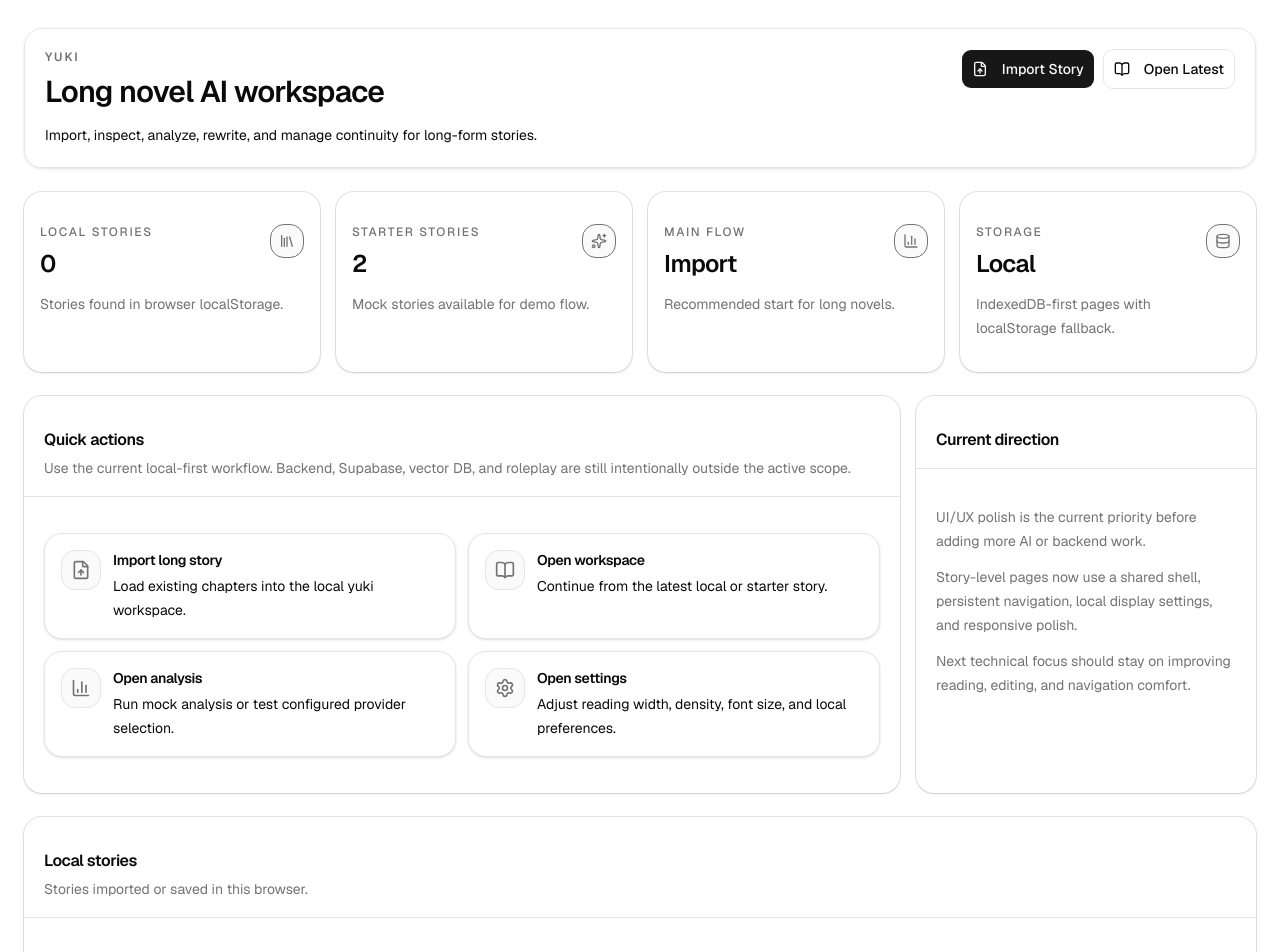
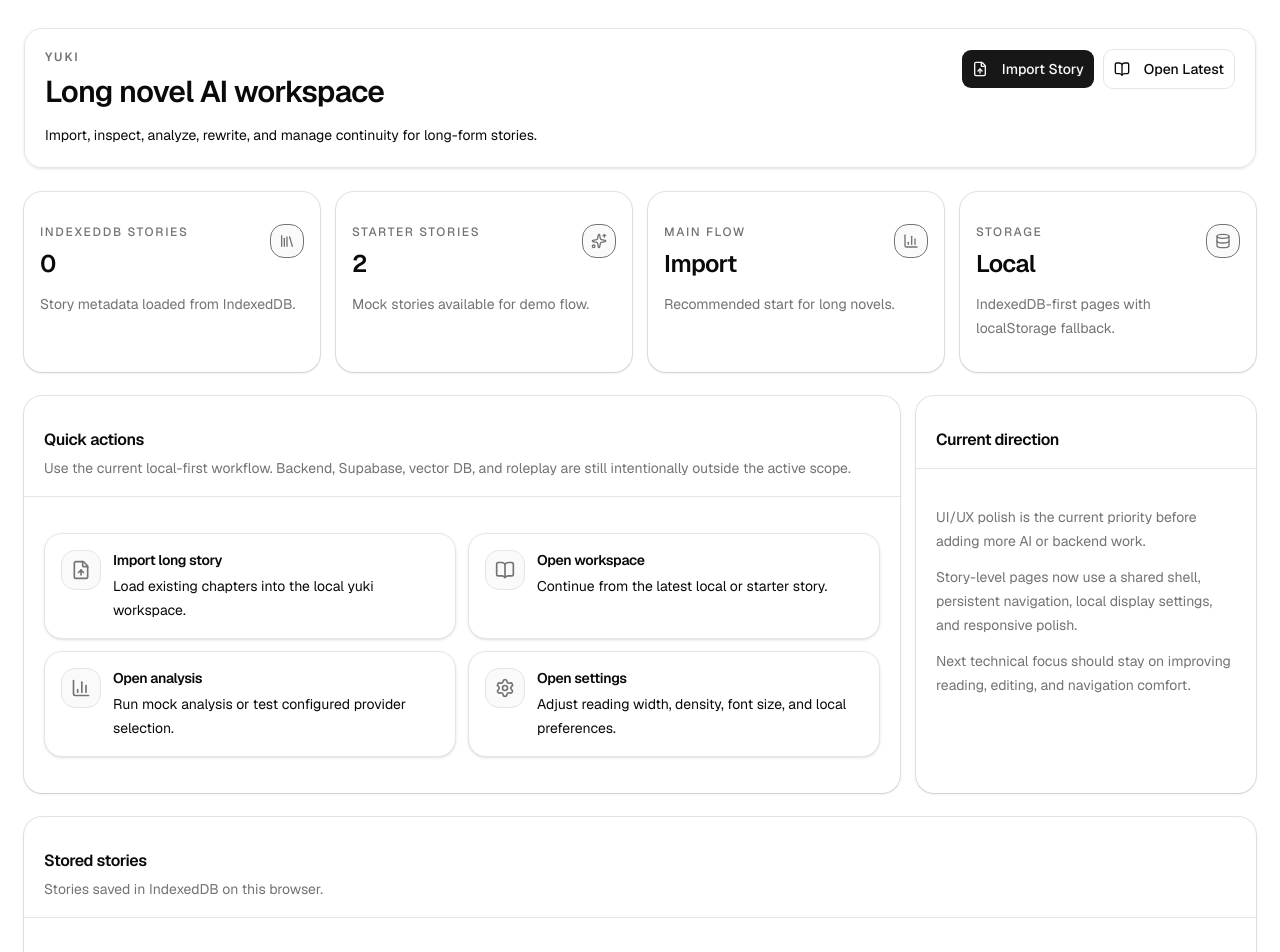
Before and after one commit to PhatMap/yuki, a Next.js app: page / in a window 1280 px wide. Shown: the top 952 px of the page. Built offline with nearby package versions, Linux system fonts and the light colour scheme.

Commit message:
Make IndexedDB primary for story storage

```diff
--- a/src/app/stories/import/page.tsx
+++ b/src/app/stories/import/page.tsx
@@ -19,22 +19,9 @@ import {
   createInitialAnalysisStatus,
   detectChaptersFromText,
 } from "@/lib/novel-processing";
-import {
-  readJsonFromLocalStorage,
-  writeLocalStorageBatch,
-} from "@/lib/storage/safe-local-storage";
 import type { ChapterChunk, ImportedChapter, Story } from "@/lib/types";
 
-const storyStorageKey = "ai-story-app:stories";
 const tempStoryId = "preview-import-story";
-
-function isStoryArray(value: unknown): value is Story[] {
-  return Array.isArray(value);
-}
-
-function readLocalStories() {
-  return readJsonFromLocalStorage<Story[]>(storyStorageKey, [], isStoryArray);
-}
 
 export default function ImportNovelPage() {
   const router = useRouter();
@@ -111,27 +98,6 @@ export default function ImportNovelPage() {
       updatedAt: now,
     };
 
-    const localStorageSaved = writeLocalStorageBatch([
-      {
-        key: storyStorageKey,
-        value: JSON.stringify([newStory, ...readLocalStories()]),
-      },
-      {
-        key: `ai-story-app:chapters:${storyId}`,
-        value: JSON.stringify(importedChapters),
-      },
-      {
-        key: `ai-story-app:chunks:${storyId}`,
-        value: JSON.stringify(chunks),
-      },
-      {
-        key: `ai-story-app:analysis-status:${storyId}`,
-        value: JSON.stringify(analysisStatus),
-      },
-    ]);
-
-    let indexedDbSaved = false;
-
     try {
       await saveImportedStoryData({
         story: newStory,
@@ -139,15 +105,9 @@ export default function ImportNovelPage() {
         chunks,
         analysisStatus,
       });
-      indexedDbSaved = true;
     } catch (error) {
       console.error("Failed to save imported novel to IndexedDB", error);
-    }
-
-    if (!localStorageSaved && !indexedDbSaved) {
-      setCreateError(
-        "Không thể lưu truyện import vào IndexedDB hoặc localStorage. Vui lòng thử lại.",
-      );
+      setCreateError("Could not save imported story data to IndexedDB.");
       setIsCreating(false);
       return;
     }
@@ -168,14 +128,15 @@ export default function ImportNovelPage() {
           <div className="app-warning-box max-w-3xl">
             <AlertTriangle className="mt-0.5 h-4 w-4 shrink-0 text-foreground" />
             <p>
-              Với truyện rất dài, bản localStorage chỉ dùng cho prototype. Bản
-              production cần database và background processing.
+              IndexedDB is the source of truth for long story, chapter, and
+              chunk data in this local-first prototype.
             </p>
           </div>
           <div className="flex max-w-3xl gap-3 rounded-lg border bg-background p-4 text-sm text-muted-foreground">
             <FileText className="mt-0.5 h-4 w-4 shrink-0 text-foreground" />
             <p>
-              Prototype hiện lưu song song IndexedDB và localStorage fallback.
+              localStorage is reserved for small UI preferences and temporary
+              compatibility reads, not new large imports.
             </p>
           </div>
         </div>
--- a/src/app/stories/page.tsx
+++ b/src/app/stories/page.tsx
@@ -1,20 +1,152 @@
+"use client";
+
 import Link from "next/link";
+import { useEffect, useMemo, useState } from "react";
 
 import { PageContainer } from "@/components/app/page-container";
 import { PageHeader } from "@/components/app/page-header";
 import { PageShell } from "@/components/app/page-shell";
 import StoryCard from "@/components/story/story-card";
 import StoryTree from "@/components/story/story-tree";
-import { branches, chapters, stories } from "@/lib/mock-data";
+import { getAllStories, getImportedChapters } from "@/lib/db/indexed-db";
+import {
+  branches as mockBranches,
+  chapters as mockChapters,
+  stories as mockStories,
+} from "@/lib/mock-data";
+import type { Chapter, Story, StoryBranch } from "@/lib/types";
+
+const storiesStorageKey = "ai-story-app:stories";
+
+type StoryListSource = "indexeddb" | "legacy-local" | "mock";
+
+function isRecord(value: unknown): value is Record<string, unknown> {
+  return Boolean(value) && typeof value === "object" && !Array.isArray(value);
+}
+
+function isStory(value: unknown): value is Story {
+  if (!isRecord(value)) return false;
+
+  return (
+    typeof value.id === "string" &&
+    typeof value.title === "string" &&
+    typeof value.description === "string" &&
+    typeof value.createdAt === "string" &&
+    typeof value.updatedAt === "string"
+  );
+}
+
+function readLegacyLocalStoriesSnapshot() {
+  if (typeof window === "undefined") return [];
+
+  const rawValue = localStorage.getItem(storiesStorageKey);
+
+  try {
+    const parsedValue = rawValue ? (JSON.parse(rawValue) as unknown) : [];
+
+    return Array.isArray(parsedValue) ? parsedValue.filter(isStory) : [];
+  } catch (error) {
+    console.error("Failed to read legacy stories from localStorage", error);
+    return [];
+  }
+}
+
+function toStoryTreeChapter(chapter: {
+  id: string;
+  storyId: string;
+  title: string;
+  cleanContent: string;
+  chapterNumber: number;
+  createdAt: string;
+}): Chapter {
+  return {
+    id: chapter.id,
+    storyId: chapter.storyId,
+    title: chapter.title,
+    content: chapter.cleanContent,
+    order: chapter.chapterNumber,
+    createdAt: chapter.createdAt,
+  };
+}
 
 export default function StoriesPage() {
+  const [storedStories, setStoredStories] = useState<Story[]>([]);
+  const [storedChapters, setStoredChapters] = useState<Chapter[]>([]);
+  const [storySource, setStorySource] = useState<StoryListSource>("mock");
+
+  useEffect(() => {
+    let isActive = true;
+
+    async function loadStories() {
+      try {
+        const indexedDbStories = await getAllStories();
+
+        if (!isActive) return;
+
+        if (indexedDbStories.length > 0) {
+          const indexedDbChapters = (
+            await Promise.all(
+              indexedDbStories.map(async (story) => {
+                const importedChapters = await getImportedChapters(story.id);
+
+                return importedChapters.map(toStoryTreeChapter);
+              }),
+            )
+          ).flat();
+
+          if (!isActive) return;
+
+          setStoredStories(indexedDbStories);
+          setStoredChapters(indexedDbChapters);
+          setStorySource("indexeddb");
+          return;
+        }
+      } catch (error) {
+        console.error("Failed to read stories from IndexedDB", error);
+      }
+
+      // TEMP_COMPATIBILITY: read old story metadata only while existing
+      // browsers may still have records from the previous localStorage flow.
+      const legacyStories = readLegacyLocalStoriesSnapshot();
+
+      if (!isActive) return;
+
+      setStoredStories(legacyStories);
+      setStoredChapters([]);
+      setStorySource(legacyStories.length > 0 ? "legacy-local" : "mock");
+    }
+
+    void loadStories();
+
+    return () => {
+      isActive = false;
+    };
+  }, []);
+
+  const displayedStories = storedStories.length > 0 ? storedStories : mockStories;
+  const displayedChapters =
+    storedStories.length > 0 ? storedChapters : mockChapters;
+  const displayedBranches: StoryBranch[] =
+    storySource === "mock" ? mockBranches : [];
+  const pageDescription = useMemo(() => {
+    if (storySource === "indexeddb") {
+      return "Browse story projects saved in IndexedDB and open the active workspace for planning, analysis, timeline, relationships, and rewrite work.";
+    }
+
+    if (storySource === "legacy-local") {
+      return "Browse legacy localStorage story metadata while the app keeps IndexedDB as the primary store for new story data.";
+    }
+
+    return "Browse starter story projects and open the active workspace for planning, analysis, timeline, relationships, and rewrite work.";
+  }, [storySource]);
+
   return (
     <PageShell>
       <PageContainer>
         <PageHeader
           eyebrow="Library"
           title="Stories"
-          description="Browse story projects and open the active workspace for planning, analysis, timeline, relationships, and rewrite work."
+          description={pageDescription}
           action={
             <div className="app-action-row">
               <Link href="/stories/new" className="app-primary-action">
@@ -30,8 +162,8 @@ export default function StoriesPage() {
         <section className="grid min-w-0 gap-6 lg:grid-cols-[minmax(0,1fr)_360px]">
           <div className="min-w-0 space-y-4">
             <div className="grid min-w-0 gap-4 md:grid-cols-2">
-              {stories.map((story) => {
-                const chapterCount = chapters.filter(
+              {displayedStories.map((story) => {
+                const chapterCount = displayedChapters.filter(
                   (chapter) => chapter.storyId === story.id,
                 ).length;
 
@@ -47,9 +179,9 @@ export default function StoriesPage() {
           </div>
 
           <StoryTree
-            branches={branches}
-            chapters={chapters}
-            stories={stories}
+            branches={displayedBranches}
+            chapters={displayedChapters}
+            stories={displayedStories}
           />
         </section>
       </PageContainer>
--- a/src/components/home/home-dashboard-client.tsx
+++ b/src/components/home/home-dashboard-client.tsx
@@ -1,7 +1,7 @@
 "use client";
 
 import Link from "next/link";
-import { type ReactNode, useMemo, useSyncExternalStore } from "react";
+import { type ReactNode, useEffect, useMemo, useState } from "react";
 import {
   BarChart3,
   BookOpen,
@@ -21,22 +21,17 @@ import { SectionCard } from "@/components/app/section-card";
 import { StatCard } from "@/components/app/stat-card";
 import { Button } from "@/components/ui/button";
 import { Card, CardContent, CardHeader, CardTitle } from "@/components/ui/card";
+import { getAllStories } from "@/lib/db/indexed-db";
 import { stories as mockStories } from "@/lib/mock-data";
 import type { Story } from "@/lib/types";
 
 const storiesStorageKey = "ai-story-app:stories";
-const homeStoriesStorageEvent = "yuki-home-stories-storage-change";
 
-type HomeStorySource = "local" | "mock";
+type HomeStorySource = "indexeddb" | "legacy-local" | "mock";
 
 type HomeStory = Story & {
   homeSource: HomeStorySource;
 };
-
-const emptyStoriesSnapshot: Story[] = [];
-
-let cachedStoriesRawValue: string | null = null;
-let cachedStoriesSnapshot: Story[] = emptyStoriesSnapshot;
 
 function isRecord(value: unknown): value is Record<string, unknown> {
   return Boolean(value) && typeof value === "object" && !Array.isArray(value);
@@ -54,47 +49,19 @@ function isStory(value: unknown): value is Story {
   );
 }
 
-function readLocalStoriesSnapshot() {
-  if (typeof window === "undefined") return emptyStoriesSnapshot;
+function readLegacyLocalStoriesSnapshot() {
+  if (typeof window === "undefined") return [];
 
   const rawValue = localStorage.getItem(storiesStorageKey);
-
-  if (rawValue === cachedStoriesRawValue) {
-    return cachedStoriesSnapshot;
-  }
-
-  cachedStoriesRawValue = rawValue;
 
   try {
     const parsedValue = rawValue ? (JSON.parse(rawValue) as unknown) : [];
 
-    cachedStoriesSnapshot = Array.isArray(parsedValue)
-      ? parsedValue.filter(isStory)
-      : emptyStoriesSnapshot;
+    return Array.isArray(parsedValue) ? parsedValue.filter(isStory) : [];
   } catch (error) {
-    console.error("Failed to read local stories from localStorage", error);
-    cachedStoriesSnapshot = emptyStoriesSnapshot;
+    console.error("Failed to read legacy stories from localStorage", error);
+    return [];
   }
-
-  return cachedStoriesSnapshot;
-}
-
-function subscribeToStoriesStorage(onStoreChange: () => void) {
-  if (typeof window === "undefined") {
-    return () => undefined;
-  }
-
-  const handleStorageChange = () => {
-    onStoreChange();
-  };
-
-  window.addEventListener("storage", handleStorageChange);
-  window.addEventListener(homeStoriesStorageEvent, handleStorageChange);
-
-  return () => {
-    window.removeEventListener("storage", handleStorageChange);
-    window.removeEventListener(homeStoriesStorageEvent, handleStorageChange);
-  };
 }
 
 function sortByUpdatedAtDesc(storyItems: Story[]) {
@@ -114,40 +81,72 @@ function formatDate(value: string) {
   return date.toLocaleDateString("vi-VN");
 }
 
-function mergeHomeStories(localStories: Story[]) {
-  const localItems: HomeStory[] = sortByUpdatedAtDesc(localStories).map(
+function mergeHomeStories(storedStories: Story[], source: HomeStorySource) {
+  const storedItems: HomeStory[] = sortByUpdatedAtDesc(storedStories).map(
     (story) => ({
       ...story,
-      homeSource: "local",
+      homeSource: source,
     }),
   );
 
-  const localIds = new Set(localItems.map((story) => story.id));
+  const storedIds = new Set(storedItems.map((story) => story.id));
 
   const starterItems: HomeStory[] = mockStories
-    .filter((story) => !localIds.has(story.id))
+    .filter((story) => !storedIds.has(story.id))
     .map((story) => ({
       ...story,
       homeSource: "mock",
     }));
 
   return {
-    localItems,
+    storedItems,
     starterItems,
-    allItems: [...localItems, ...starterItems],
+    allItems: [...storedItems, ...starterItems],
   };
 }
 
 export function HomeDashboardClient() {
-  const localStories = useSyncExternalStore(
-    subscribeToStoriesStorage,
-    readLocalStoriesSnapshot,
-    () => emptyStoriesSnapshot,
-  );
+  const [storedStories, setStoredStories] = useState<Story[]>([]);
+  const [storySource, setStorySource] = useState<HomeStorySource>("indexeddb");
 
-  const { localItems, starterItems, allItems } = useMemo(
-    () => mergeHomeStories(localStories),
-    [localStories],
+  useEffect(() => {
+    let isActive = true;
+
+    async function loadStories() {
+      try {
+        const indexedDbStories = await getAllStories();
+
+        if (!isActive) return;
+
+        if (indexedDbStories.length > 0) {
+          setStoredStories(indexedDbStories);
+          setStorySource("indexeddb");
+          return;
+        }
+      } catch (error) {
+        console.error("Failed to read stories from IndexedDB", error);
+      }
+
+      // TEMP_COMPATIBILITY: read old story metadata only while existing
+      // browsers may still have records from the previous localStorage flow.
+      const legacyStories = readLegacyLocalStoriesSnapshot();
+
+      if (!isActive) return;
+
+      setStoredStories(legacyStories);
+      setStorySource(legacyStories.length > 0 ? "legacy-local" : "indexeddb");
+    }
+
+    void loadStories();
+
+    return () => {
+      isActive = false;
+    };
+  }, []);
+
+  const { storedItems, starterItems, allItems } = useMemo(
+    () => mergeHomeStories(storedStories, storySource),
+    [storedStories, storySource],
   );
 
   const primaryStory = allItems[0];
@@ -183,9 +182,13 @@ export function HomeDashboardClient() {
         <section className="grid gap-4 md:grid-cols-2 xl:grid-cols-4">
           <StatCard
             icon={<Library className="h-4 w-4" />}
-            title="Local stories"
-            value={localItems.length.toLocaleString("vi-VN")}
-            description="Stories found in browser localStorage."
+            title="IndexedDB stories"
+            value={storedItems.length.toLocaleString("vi-VN")}
+            description={
+              storySource === "legacy-local"
+                ? "Temporary legacy localStorage metadata fallback."
+                : "Story metadata loaded from IndexedDB."
+            }
           />
           <StatCard
             icon={<Sparkles className="h-4 w-4" />}
@@ -264,12 +267,16 @@ export function HomeDashboardClient() {
         </section>
 
         <SectionCard
-          title="Local stories"
-          description="Stories imported or saved in this browser."
+          title="Stored stories"
+          description={
+            storySource === "legacy-local"
+              ? "Temporary compatibility view for old localStorage story metadata."
+              : "Stories saved in IndexedDB on this browser."
+          }
         >
-          {localItems.length > 0 ? (
+          {storedItems.length > 0 ? (
             <div className="grid gap-3 md:grid-cols-2 xl:grid-cols-3">
-              {localItems.map((story) => (
+              {storedItems.map((story) => (
                 <StoryCard key={story.id} story={story} />
               ))}
             </div>
@@ -347,10 +354,16 @@ function StoryCard({ story }: { story: HomeStory }) {
 
           <span
             className={
-              story.homeSource === "local" ? "app-chip-primary" : "app-chip"
+              story.homeSource === "indexeddb"
+                ? "app-chip-primary"
+                : "app-chip"
             }
           >
-            {story.homeSource === "local" ? "Local" : "Starter"}
+            {story.homeSource === "indexeddb"
+              ? "IndexedDB"
+              : story.homeSource === "legacy-local"
+                ? "Legacy"
+                : "Starter"}
           </span>
         </div>
       </CardHeader>
--- a/src/components/story/story-analysis-client.tsx
+++ b/src/components/story/story-analysis-client.tsx
@@ -347,34 +347,11 @@ export function StoryAnalysisClient({ storyId }: StoryAnalysisClientProps) {
       createdAt: analysisStatus?.createdAt ?? now,
       updatedAt: now,
     };
-    let localStorageSaved = false;
-    let indexedDbSaved = false;
-
-    try {
-      localStorage.setItem(
-        `ai-story-app:analysis-result:${storyId}`,
-        JSON.stringify(result),
-      );
-      localStorage.setItem(
-        `ai-story-app:analysis-status:${storyId}`,
-        JSON.stringify(updatedStatus),
-      );
-      localStorageSaved = true;
-    } catch (error) {
-      console.error("Failed to save mock analysis to localStorage", error);
-    }
-
     try {
       await saveAnalysisResult(storyId, result, updatedStatus);
-      indexedDbSaved = true;
     } catch (error) {
       console.error("Failed to save mock analysis to IndexedDB", error);
-    }
-
-    if (!localStorageSaved && !indexedDbSaved) {
-      setStorageError(
-        "Could not save mock analysis to IndexedDB or localStorage.",
-      );
+      setStorageError("Could not save mock analysis to IndexedDB.");
       setIsSavingAnalysis(false);
       return;
     }
--- a/src/components/story/story-rewrite-planner-client.tsx
+++ b/src/components/story/story-rewrite-planner-client.tsx
@@ -130,10 +130,6 @@ function readJsonValue<T>(key: string, fallback: T): T {
   } catch {
     return fallback;
   }
-}
-
-function writeJsonValue<T>(key: string, value: T) {
-  localStorage.setItem(key, JSON.stringify(value));
 }
 
 function readLocalStory(storyId: string) {
@@ -364,26 +360,14 @@ async function savePlannerData({
   branchChanges: BranchChange[];
   continuityIssues: BranchContinuityIssue[];
 }) {
-  let localStorageSaved = false;
-  let indexedDbSaved = false;
-
-  try {
-    writeJsonValue(branchChangesStorageKey(storyId), branchChanges);
-    writeJsonValue(continuityIssuesStorageKey(storyId), continuityIssues);
-    localStorageSaved = true;
-  } catch (error) {
-    console.error("Failed to save rewrite planner data to localStorage", error);
-  }
-
   try {
     await saveBranchChanges(storyId, branchChanges);
     await saveContinuityIssues(storyId, continuityIssues);
-    indexedDbSaved = true;
+    return true;
   } catch (error) {
     console.error("Failed to save rewrite planner data to IndexedDB", error);
+    return false;
   }
-
-  return localStorageSaved || indexedDbSaved;
 }
 
 export function StoryRewritePlannerClient({
@@ -631,7 +615,7 @@ export function StoryRewritePlannerClient({
       }));
       setSaveMessage("Rewrite proposal saved as a draft branch change.");
     } else {
-      setSaveMessage("Could not save rewrite proposal to IndexedDB or localStorage.");
+      setSaveMessage("Could not save rewrite proposal to IndexedDB.");
     }
 
     setIsSaving(false);
@@ -682,7 +666,8 @@ export function StoryRewritePlannerClient({
 
 
         <p className="app-muted-text">
-          Rewrite Planner reads from IndexedDB first, with localStorage fallback.
+          Rewrite Planner reads from IndexedDB first, with legacy localStorage
+          fallback.
         </p>
 
         {storageError ? (
--- a/src/lib/db/indexed-db.ts
+++ b/src/lib/db/indexed-db.ts
@@ -100,6 +100,10 @@ export async function getStoryById(storyId: string) {
 
 export async function getAllStories() {
   return db.stories.orderBy("updatedAt").reverse().toArray();
+}
+
+export async function saveStory(story: Story) {
+  await db.stories.put(story);
 }
 
 export async function getImportedChapters(storyId: string) {
--- a/src/lib/storage/safe-local-storage.ts
+++ b/src/lib/storage/safe-local-storage.ts
@@ -1,8 +1,5 @@
-export type LocalStorageWriteEntry = {
-  key: string;
-  value: string;
-};
-
+// Keep this helper scoped to small UI preferences and temporary compatibility
+// reads. Large story/chapter/chunk/analysis data belongs in IndexedDB.
 export function readJsonFromLocalStorage<T>(
   key: string,
   fallback: T,
@@ -30,36 +27,3 @@ export function readJsonFromLocalStorage<T>(
     return fallback;
   }
 }
-
-export function writeLocalStorageBatch(entries: LocalStorageWriteEntry[]) {
-  if (typeof window === "undefined") {
-    return false;
-  }
-
-  const previousValues = entries.map((entry) => ({
-    key: entry.key,
-    value: localStorage.getItem(entry.key),
-  }));
-
-  try {
-    entries.forEach((entry) => {
-      localStorage.setItem(entry.key, entry.value);
-    });
-
-    return true;
-  } catch {
-    previousValues.forEach((entry) => {
-      try {
-        if (entry.value === null) {
-          localStorage.removeItem(entry.key);
-        } else {
-          localStorage.setItem(entry.key, entry.value);
-        }
-      } catch {
-        // Best-effort rollback only.
-      }
-    });
-
-    return false;
-  }
-}
```
Also changed, not shown: src/app/stories/new/page.tsx (+8 -40 lines), src/components/story/story-rewrite-draft-client.tsx (+6 -21 lines), src/components/story/story-workspace-client.tsx (+8 -38 lines).
